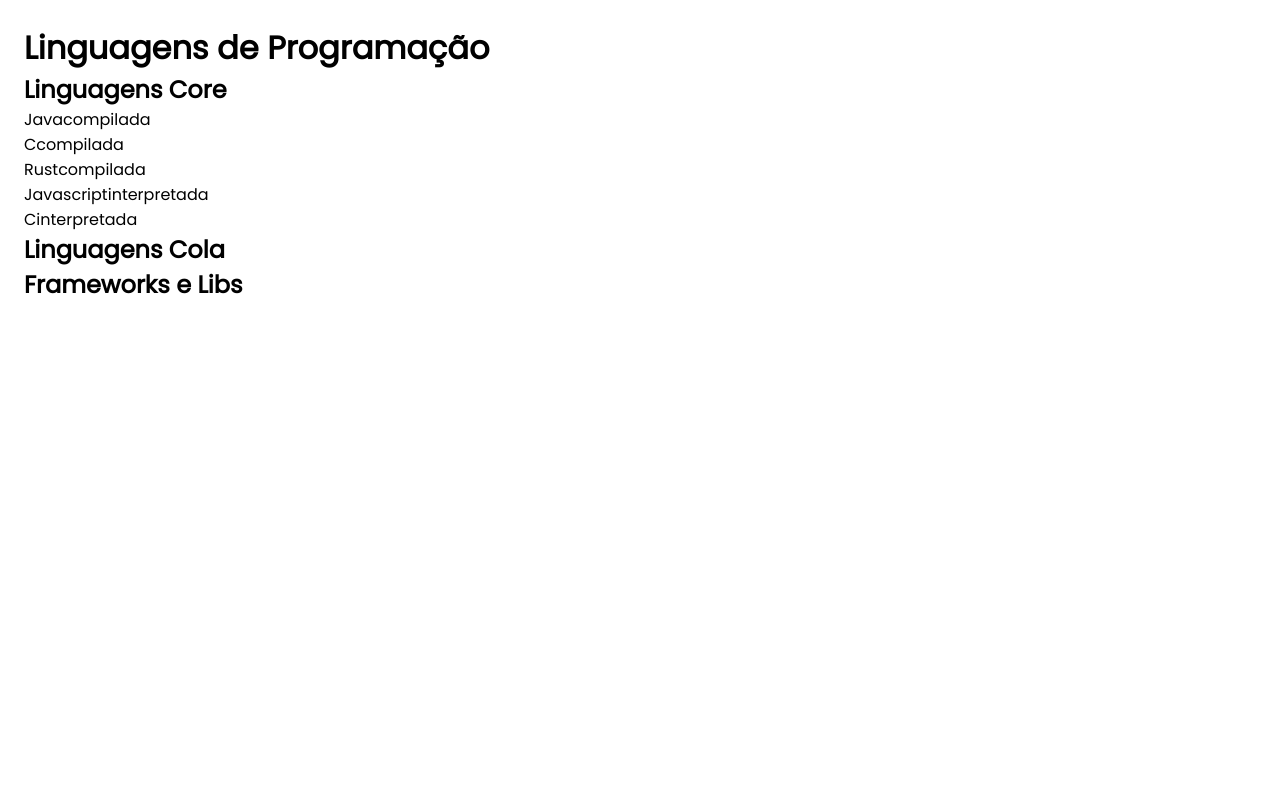
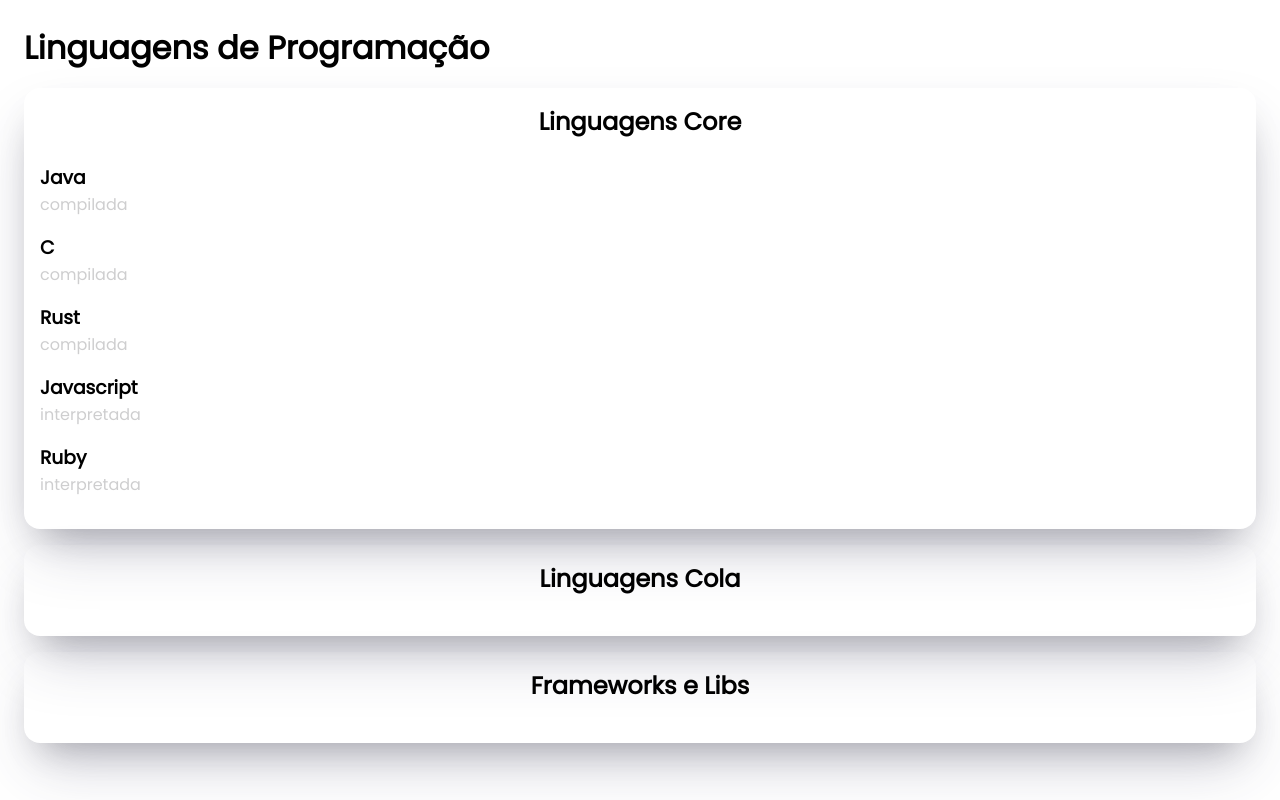
Before and after one commit to ElioNeto/auto-layout, an Angular app: page / in a window 1280 px wide. Built offline with nearby package versions, Linux system fonts and the light colour scheme.

Commit message:
styling application

```diff
--- a/src/app/core/core.component.ts
+++ b/src/app/core/core.component.ts
@@ -46,8 +46,8 @@ export class CoreComponent implements OnInit {
                 metadado: null,
               },
               {
-                id: "Ruby",
-                label: "C",
+                id: "content005",
+                label: "Ruby",
                 value: "interpretada",
                 kind: "text",
                 metadado: null,
--- a/src/app/shared/components/orchestrator/orchestrator.component.css
+++ b/src/app/shared/components/orchestrator/orchestrator.component.css
@@ -0,0 +1,14 @@
+.text-container {
+  display: flex;
+  flex-direction: column;
+  margin-bottom: 16px;
+}
+.text-container > span:first-child {
+  font-weight: 900;
+  font-size: 14pt;
+}
+.text-container > span:nth-child(2) {
+  font-weight: 100;
+  color: #cececf;
+  font-size: 12pt;
+}
--- a/src/app/shared/components/section/section.component.css
+++ b/src/app/shared/components/section/section.component.css
@@ -0,0 +1,12 @@
+.section {
+  box-shadow: rgba(50, 50, 93, 0.25) 0px 30px 60px -12px,
+    rgba(0, 0, 0, 0.3) 0px 18px 36px -18px;
+  margin-top: 16px;
+  padding: 16px;
+  border-radius: 16px;
+}
+
+.section > h2 {
+  text-align: center;
+  margin-bottom: 24px;
+}
--- a/src/app/shared/components/section/section.component.html
+++ b/src/app/shared/components/section/section.component.html
@@ -1,3 +1,5 @@
-<h2>{{ section.title }}</h2>
-<h3 *ngIf="section.subtitle">{{ section.subtitle }}</h3>
-<app-orchestrator [items]="section.items"></app-orchestrator>
+<div class="section">
+  <h2>{{ section.title }}</h2>
+  <h3 *ngIf="section.subtitle">{{ section.subtitle }}</h3>
+  <app-orchestrator [items]="section.items"></app-orchestrator>
+</div>
```
